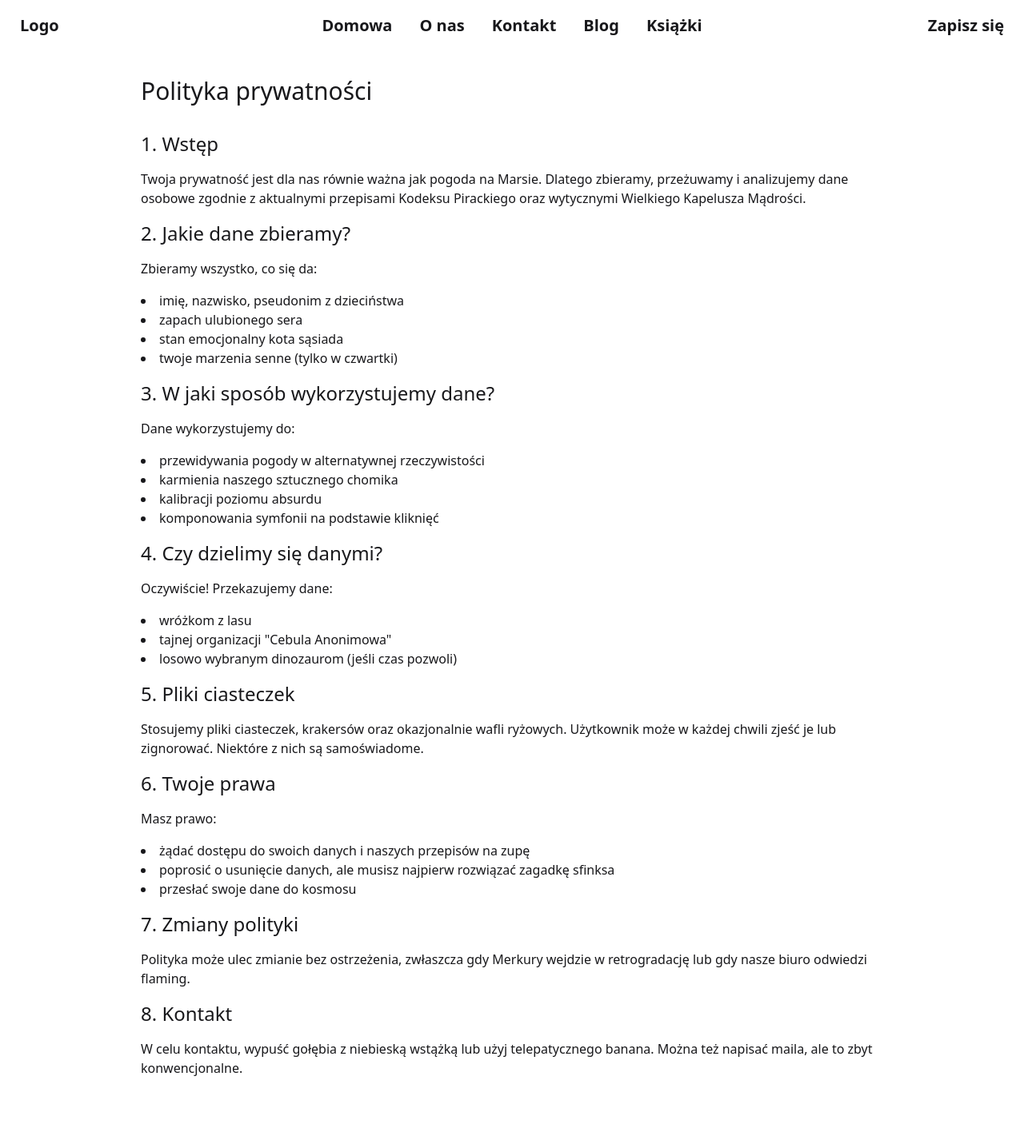
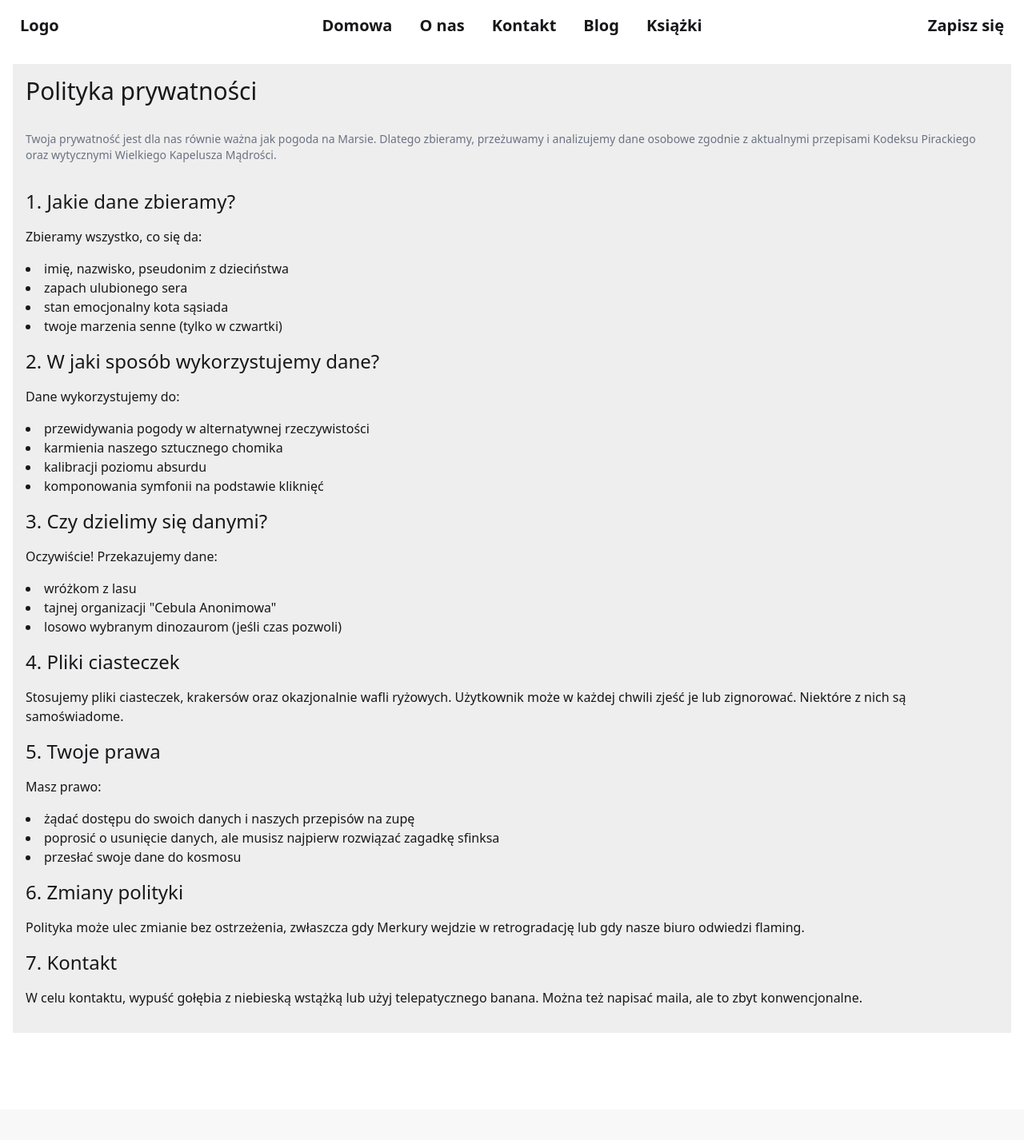
Before and after one commit to pacyfist/strategy, an Angular app: page /privacy in a window 1280 px wide. Shown: the top 1426 px of the page at 80% size. Built offline with nearby package versions, Linux system fonts and the light colour scheme.

Commit message:
refactor: update routerLink in footer and adjust privacy policy section headings

```diff
--- a/src/app/app.component.html
+++ b/src/app/app.component.html
@@ -27,6 +27,6 @@
   </aside>
   <nav>
     <h6 class="footer-title">Informacje</h6>
-    <a class="link link-hover" routerLink="/privacy">Prywatność</a>
+    <a class="link link-hover" routerLink="privacy">Prywatność</a>
   </nav>
 </footer>
--- a/src/app/app.component.ts
+++ b/src/app/app.component.ts
@@ -1,10 +1,10 @@
 import { Component } from '@angular/core';
-import { RouterOutlet } from '@angular/router';
+import { RouterLink, RouterOutlet } from '@angular/router';
 import { NavbarComponent } from './components/navbar/navbar.component';
 
 @Component({
   selector: 'app-root',
-  imports: [RouterOutlet, NavbarComponent],
+  imports: [RouterOutlet, NavbarComponent, RouterLink],
   templateUrl: './app.component.html',
   styleUrl: './app.component.css',
 })
--- a/src/app/pages/privacy-page/privacy-page.component.html
+++ b/src/app/pages/privacy-page/privacy-page.component.html
@@ -1,18 +1,16 @@
-<div class="container mx-auto max-w-232">
-  <h1 class="my-8 text-3xl">Polityka prywatności</h1>
+<div class="container mx-auto">
+  <div class="bg-base-300 m-4 p-4">
+    <h1 class="mb-8 text-3xl">Polityka prywatności</h1>
 
-  <div class="mb-4">
-    <h2 class="mb-4 text-2xl">1. Wstęp</h2>
-    <p class="mb-4">
+    <p class="mb-8 text-sm text-gray-500">
       Twoja prywatność jest dla nas równie ważna jak pogoda na Marsie. Dlatego
       zbieramy, przeżuwamy i analizujemy dane osobowe zgodnie z aktualnymi
       przepisami Kodeksu Pirackiego oraz wytycznymi Wielkiego Kapelusza
       Mądrości.
     </p>
-  </div>
 
   <div class="mb-4">
-    <h2 class="mb-4 text-2xl">2. Jakie dane zbieramy?</h2>
+    <h2 class="mb-4 text-2xl">1. Jakie dane zbieramy?</h2>
     <p class="mb-4">Zbieramy wszystko, co się da:</p>
     <ul class="mb-4 list-inside list-disc">
       <li>imię, nazwisko, pseudonim z dzieciństwa</li>
@@ -23,7 +21,7 @@
   </div>
 
   <div class="mb-4">
-    <h2 class="mb-4 text-2xl">3. W jaki sposób wykorzystujemy dane?</h2>
+    <h2 class="mb-4 text-2xl">2. W jaki sposób wykorzystujemy dane?</h2>
     <p class="mb-4">Dane wykorzystujemy do:</p>
     <ul class="mb-4 list-inside list-disc">
       <li>przewidywania pogody w alternatywnej rzeczywistości</li>
@@ -34,7 +32,7 @@
   </div>
 
   <div class="mb-4">
-    <h2 class="mb-4 text-2xl">4. Czy dzielimy się danymi?</h2>
+    <h2 class="mb-4 text-2xl">3. Czy dzielimy się danymi?</h2>
     <p class="mb-4">Oczywiście! Przekazujemy dane:</p>
     <ul class="mb-4 list-inside list-disc">
       <li>wróżkom z lasu</li>
@@ -44,7 +42,7 @@
   </div>
 
   <div class="mb-4">
-    <h2 class="mb-4 text-2xl">5. Pliki ciasteczek</h2>
+    <h2 class="mb-4 text-2xl">4. Pliki ciasteczek</h2>
     <p class="mb-4">
       Stosujemy pliki ciasteczek, krakersów oraz okazjonalnie wafli ryżowych.
       Użytkownik może w każdej chwili zjeść je lub zignorować. Niektóre z nich
@@ -53,7 +51,7 @@
   </div>
 
   <div class="mb-4">
-    <h2 class="mb-4 text-2xl">6. Twoje prawa</h2>
+    <h2 class="mb-4 text-2xl">5. Twoje prawa</h2>
     <p class="mb-4">Masz prawo:</p>
     <ul class="mb-4 list-inside list-disc">
       <li>żądać dostępu do swoich danych i naszych przepisów na zupę</li>
@@ -66,7 +64,7 @@
   </div>
 
   <div class="mb-4">
-    <h2 class="mb-4 text-2xl">7. Zmiany polityki</h2>
+    <h2 class="mb-4 text-2xl">6. Zmiany polityki</h2>
     <p class="mb-4">
       Polityka może ulec zmianie bez ostrzeżenia, zwłaszcza gdy Merkury wejdzie
       w retrogradację lub gdy nasze biuro odwiedzi flaming.
@@ -74,7 +72,7 @@
   </div>
 
   <div class="mb-4">
-    <h2 class="mb-4 text-2xl">8. Kontakt</h2>
+    <h2 class="mb-4 text-2xl">7. Kontakt</h2>
     <p class="mb-4">
       W celu kontaktu, wypuść gołębia z niebieską wstążką lub użyj
       telepatycznego banana. Można też napisać maila, ale to zbyt
```
